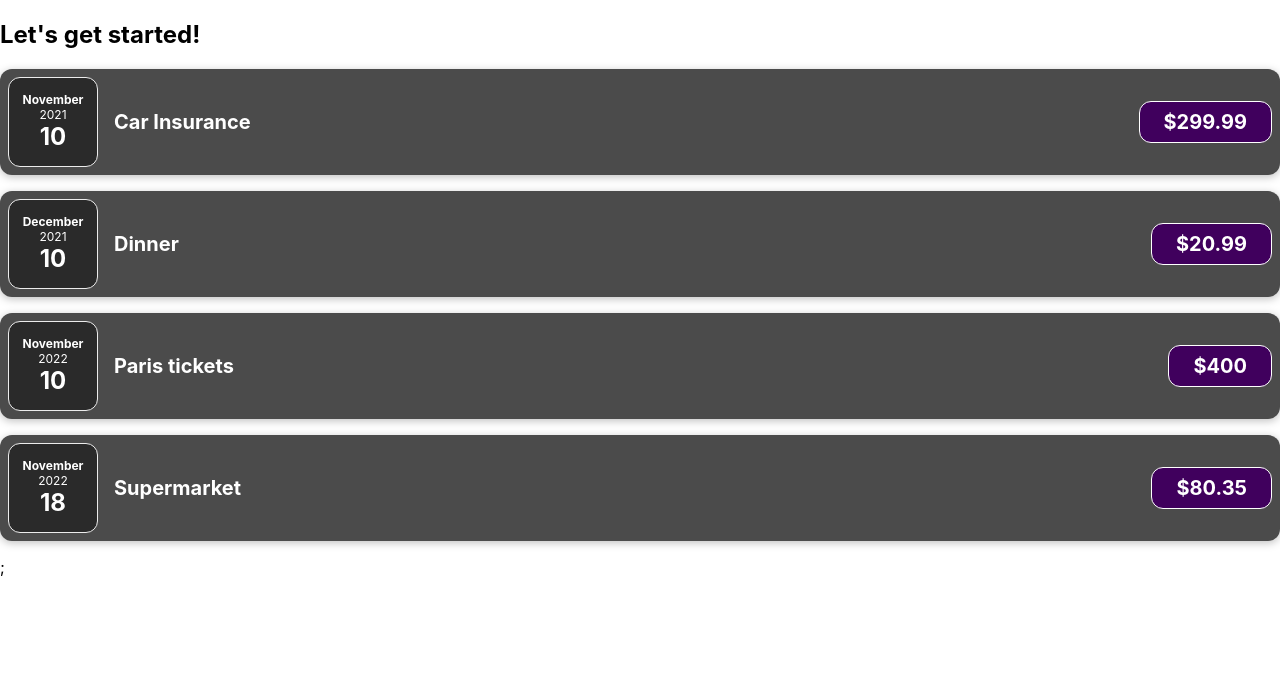
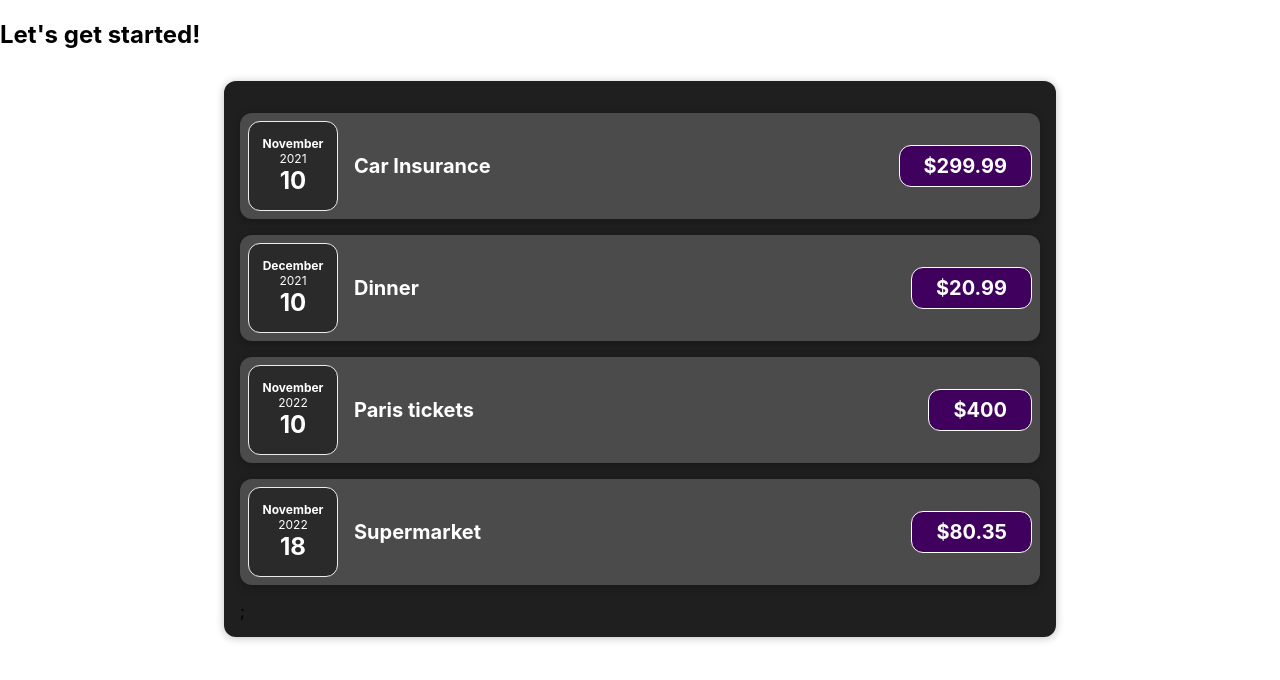
Before and after one commit to RafaelFerraro/react-complete-guide, a React (Create React App) app: page / in a window 1280 px wide. Shown: the top 680 px of the page. Built offline with nearby package versions, Linux system fonts and the light colour scheme.

Commit message:
Adding exercise to extract expenses into a component

```diff
--- a/src/App.js
+++ b/src/App.js
@@ -1,4 +1,4 @@
-import ExpenseItem from "./components/ExpenseItem";
+import Expenses from "./components/Expenses";
 
 function App() {
   const expenses = [
@@ -11,12 +11,7 @@
   return (
     <div>
       <h2>Let's get started!</h2>
-      {expenses.map((expense) => {
-        return <ExpenseItem
-          title={expense.title}
-          amount={expense.amount}
-          date={expense.date}/>
-      })};
+      <Expenses expenses={expenses}/>
     </div>
   );
 }
--- /dev/null
+++ b/src/components/Expenses.css
@@ -0,0 +1,9 @@
+.expenses {
+  padding: 1rem;
+  background-color: rgb(31, 31, 31);
+  margin: 2rem auto;
+  width: 50rem;
+  max-width: 95%;
+  border-radius: 12px;
+  box-shadow: 0 1px 8px rgba(0, 0, 0, 0.25);
+}
--- /dev/null
+++ b/src/components/Expenses.js
@@ -0,0 +1,17 @@
+import ExpenseItem from "./ExpenseItem";
+import "./Expenses.css";
+
+function Expenses(props) {
+  return (
+    <div className="expenses">
+      {props.expenses.map((expense) => {
+        return <ExpenseItem
+          title={expense.title}
+          amount={expense.amount}
+          date={expense.date}/>
+      })};
+    </div>
+  );
+};
+
+export default Expenses;
```
